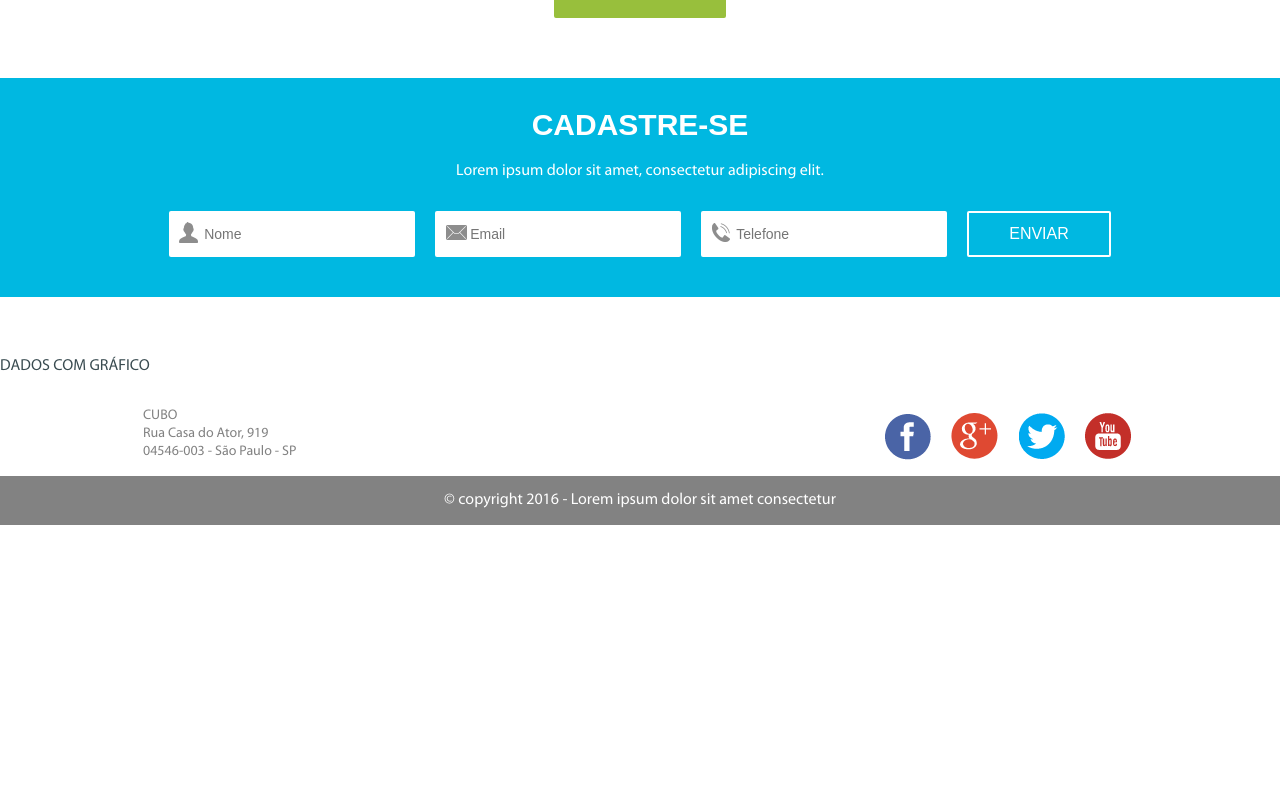
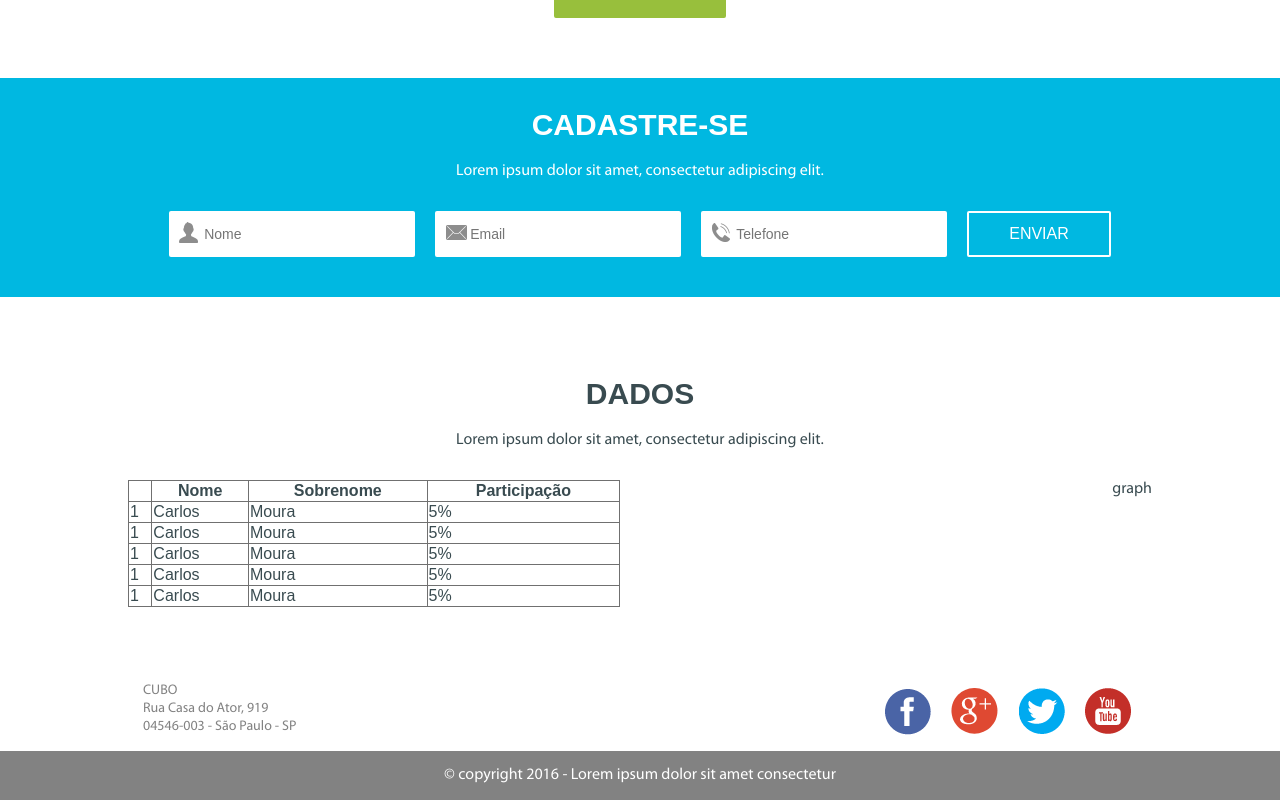
Before and after one commit to JeanGoncalves/cubo-network, an Angular app: page / in a window 1280 px wide. Shown: the part 2000-2800 px from the top of the page. Before the commit the page ends 2525 px from the top, so only its background shows below. Built offline with nearby package versions, Linux system fonts and the light colour scheme.

Commit message:
implement info block

```diff
--- a/src/app/first-page/info/info.component.html
+++ b/src/app/first-page/info/info.component.html
@@ -1,3 +1,56 @@
-<p>
-  DADOS COM GRÁFICO
-</p>
+<div class="info block">
+
+	<div class="block-title">Dados</div>
+	<div class="block-subtitle">
+		Lorem ipsum dolor sit amet, consectetur adipiscing elit.
+	</div>
+
+	<div class="content">
+		<div class="table">
+			<table border="1" width="100%">
+				<thead>
+					<tr>
+						<th></th>
+						<th>Nome</th>
+						<th>Sobrenome</th>
+						<th>Participação</th>
+					</tr>
+				</thead>
+				<tbody>
+					<tr>
+						<td>1</td>
+						<td>Carlos</td>
+						<td>Moura</td>
+						<td>5%</td>
+					</tr>
+					<tr>
+						<td>1</td>
+						<td>Carlos</td>
+						<td>Moura</td>
+						<td>5%</td>
+					</tr>
+					<tr>
+						<td>1</td>
+						<td>Carlos</td>
+						<td>Moura</td>
+						<td>5%</td>
+					</tr>
+					<tr>
+						<td>1</td>
+						<td>Carlos</td>
+						<td>Moura</td>
+						<td>5%</td>
+					</tr>
+					<tr>
+						<td>1</td>
+						<td>Carlos</td>
+						<td>Moura</td>
+						<td>5%</td>
+					</tr>
+				</tbody>
+			</table>
+		</div>
+		<div class="graph">graph</div>
+	</div>
+
+</div>
--- a/src/app/first-page/info/info.component.scss
+++ b/src/app/first-page/info/info.component.scss
@@ -0,0 +1,23 @@
+.info {
+    padding: 0 10%;
+
+    .content {
+        display: flex;
+        justify-content: space-around;
+        width: 100%;
+
+        .table {
+            width: 100%;
+
+            table {
+                border-collapse: collapse;
+                font-family: Arial;
+                width: 50%;
+
+                tr, th {
+                    border: 1px solid #707070;
+                }
+            }
+        }
+    }
+}
```
